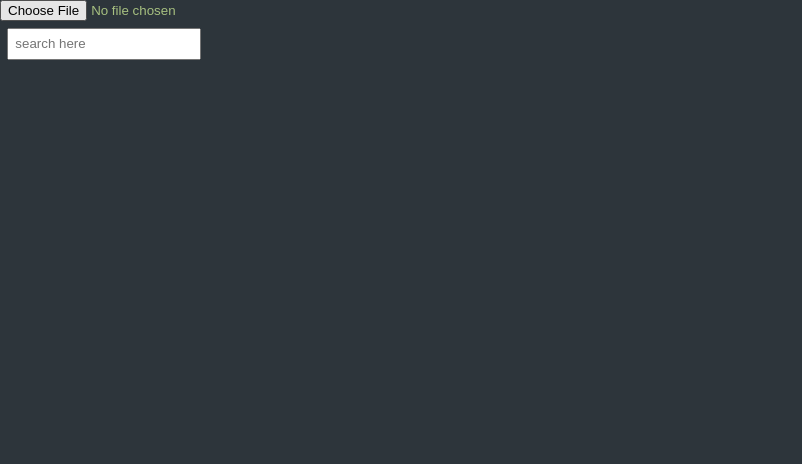
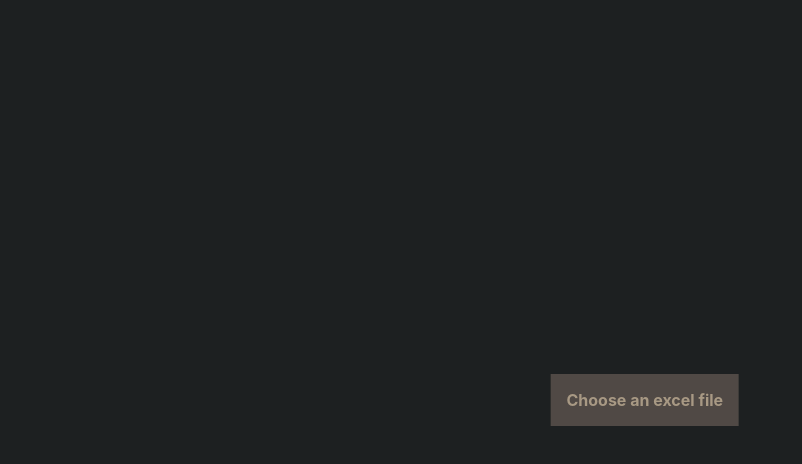
Before and after one commit to Matthtica/name-search-ts, a React (Create React App) app: page / in a window 1280 px wide. Shown: the top 464 px of the page, without its empty margins (0-802 px from the left). Built offline with nearby package versions, Linux system fonts and the light colour scheme.

Commit message:
Polished UI & improved user experience

```diff
--- a/src/App.module.scss
+++ b/src/App.module.scss
@@ -1,9 +1,10 @@
 :root {
     //evergreen #A7C080 #46393B #2D353B
     //tokyonight #7AA2F7 #3B4261 #24283B
-    --primary: #A7C080;
-    --secondary: #475258;
-    --bg: #2D353B;
+    //gruvbox #A89984 #FABD2F #1D2021
+    --primary: #A89984;
+    --secondary: #504945;
+    --bg: #1D2021;
 }
 
 .cont {
--- a/src/components/Table.module.scss
+++ b/src/components/Table.module.scss
@@ -1,3 +1,7 @@
+.file[type="file"] {
+    display: none;
+}
+
 th {
     cursor: pointer;
 }
@@ -18,9 +22,9 @@ table {
     border: solid var(--primary);
 }
 
-.select {
+.selectedCol, .selectedSheet {
     background-color: var(--primary);
-    color: var(--secondary);
+    color: var(--bg);
 }
 
 .cont {
@@ -28,16 +32,27 @@ table {
     overflow: scroll;
 }
 
+.centeredFile {
+    position: absolute;
+    top: 50%;
+    left: 50%;
+    transform: translate(-50%, -50%);
+}
+
 .tab {
     display: flex;
-    button {
+    button, label {
         background-color: var(--secondary);
         color: var(--primary);
         border: none;
         padding: 1em;
         font-weight: bold;
+        cursor: pointer;
     }
-    button:hover {
+    label {
+        margin-left: 0.3em;
+    }
+    button:hover, label:hover {
         background-color: var(--primary);
         color: var(--bg);
     }
--- a/src/components/Table.tsx
+++ b/src/components/Table.tsx
@@ -5,8 +5,9 @@ import style from './Table.module.scss'
 export default function Table() {
     const [sheetNames, setSheetNames] = useState<string[]>([])
     const [sheets, setSheets] = useState<{ [sheet: string]: xlsx.WorkSheet }>({})
-    const [base, setBase] = useState<any[]>([])
+    const [baseData, setBaseData] = useState<any[]>([])
     const [selectedCol, setSelectedCol] = useState<string>(" ")
+    const [selectedSheet, setSelectedSheet] = useState<string>("")
 
     const [data, setData] = useState<any[]>([])
     const [heads, setHeads] = useState<string[]>([])
@@ -23,11 +24,12 @@ export default function Table() {
         console.log(selectedCol);
     }, [selectedCol])
 
-    const onSheetChange = (sheetName: string) => {
+    const onSheetChange = async (sheetName: string) => {
         const sheet = xlsx.utils.sheet_to_json<any[]>(sheets[sheetName]);
         setHeads(Object.keys(sheet[0]));
-        setBase(sheet);
+        setBaseData(sheet);
         setData(sheet);
+        setSelectedSheet(sheetName);
     }
 
     const onSortBy = async (colName: string) => {
@@ -38,7 +40,7 @@ export default function Table() {
     }
 
     const onFilter = (target: string) => {
-        let temp = [...base];
+        let temp = [...baseData];
         temp = temp.filter((a: any) => a[selectedCol] && a[selectedCol].toString().toLowerCase().includes(target.toLowerCase()));
         setData(temp);
     }
@@ -46,17 +48,18 @@ export default function Table() {
     return (
         <div className={style.table}>
             <div className={style.tab}>
-                {sheetNames.map((name: string) => <button key={name} onClick={() => { onSheetChange(name) }}>{name}</button>)}
-                <input type="file" id="inf" multiple={false} onChange={handleDropAsync} />
+                {sheetNames.map((name: string) => <button className={selectedSheet === name ? style.selectedSheet : ""} key={name} onClick={() => onSheetChange(name)}>{name}</button>)}
+                <input className={style.file} type="file" id="inf" multiple={false} onChange={handleDropAsync} />
+                <label className={baseData.length === 0 ? style.centeredFile : ""}htmlFor="inf">Choose an excel file</label>
             </div>
-            <input className={style.search} type="text" placeholder="search here" onChange={(e) => onFilter(e.target.value)} />
+            {baseData.length > 0 && <input className={style.search} type="text" placeholder="search here" onChange={(e) => onFilter(e.target.value)} />}
             {data.length > 0 &&
                 <div className={style.cont}>
                     <table>
                         <thead>
                             <tr key="header">
                                 {
-                                    heads.map(key => (<th key={key} className={selectedCol === key ? style.select : ""} onClick={() => onSortBy(key)}>{key}</th>))
+                                    heads.map(key => (<th key={key} className={selectedCol === key ? style.selectedCol : ""} onClick={() => onSortBy(key)}>{key}</th>))
                                 }
                             </tr>
                         </thead>
```
